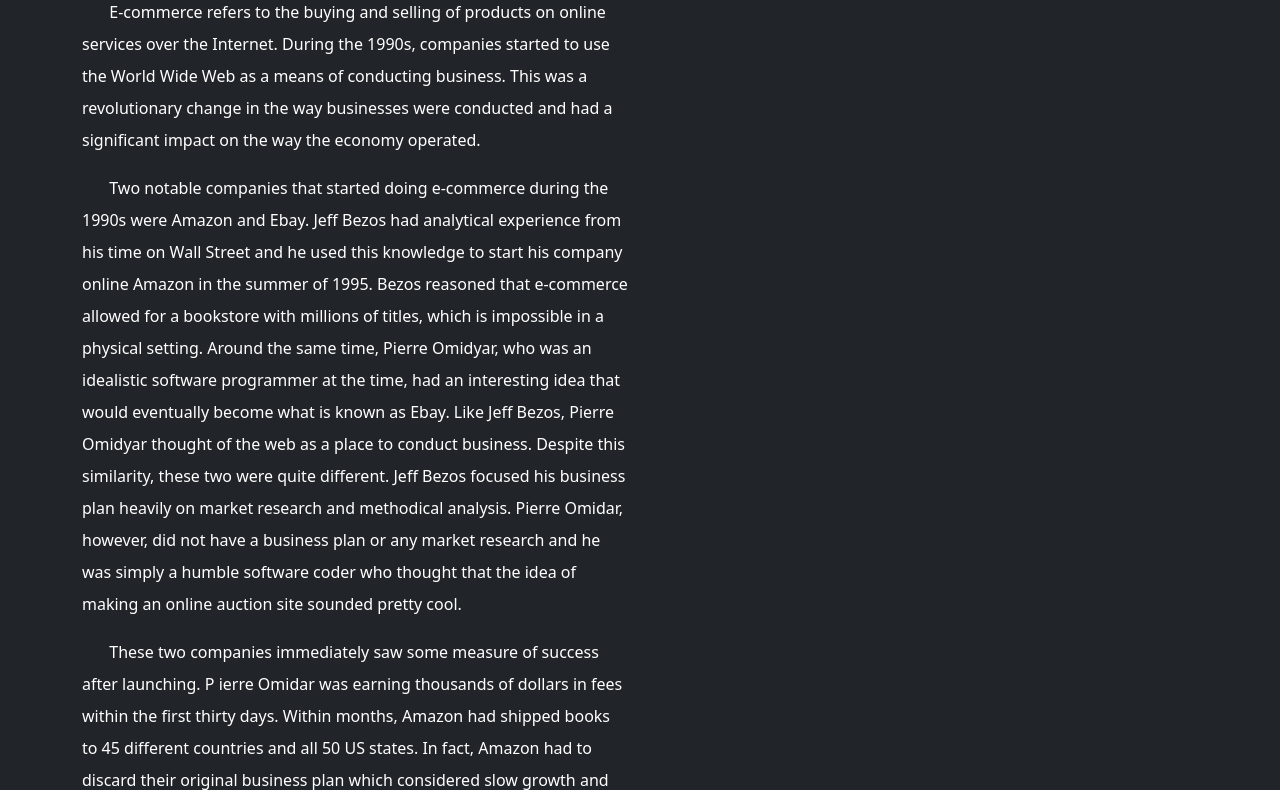
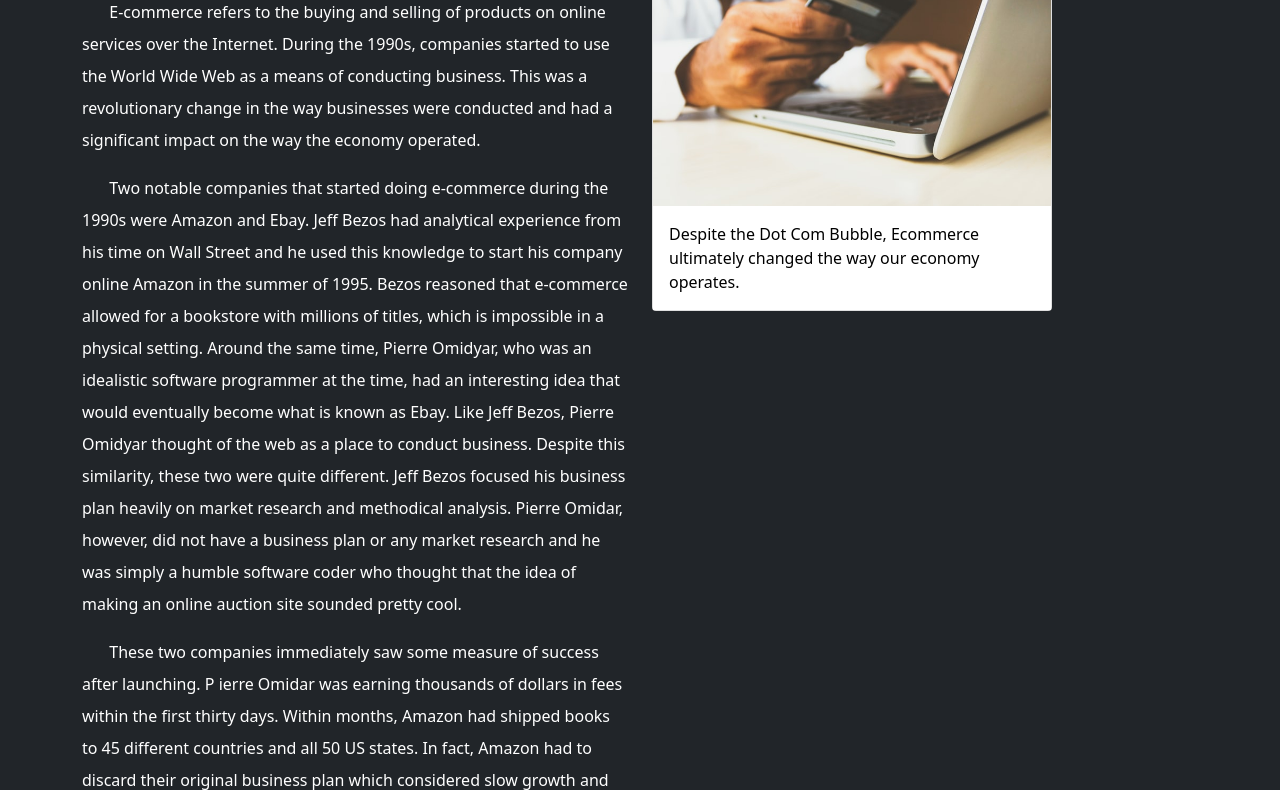
Before and after one commit to k3vinhu4ng/HistoryofTheInternet, a plain HTML site: page docs/bubble.html in a window 1280 px wide. Shown: the part 116-906 px from the top of the page. Drawn offline with nearby package versions, Linux system fonts and the light colour scheme.

Commit message:
added ecommerce picture

```diff
--- a/docs/bubble.html
+++ b/docs/bubble.html
@@ -124,6 +124,14 @@
             </p>
 
         </div>
+        <div class="col-sm-6">
+            <div class="card" style="width: 25rem;">
+                <img class="card-img-top" src="imgs/ecommerce.jpg" alt="Card image cap">
+                <div class="card-body">
+                    <p class="card-text">Despite the Dot Com Bubble, Ecommerce ultimately changed the way our economy operates. </p>
+                </div>
+            </div>
+        </div>
     </div>
 </div>
 </div>
```
Also changed, not shown: docs/imgs/ecommerce.jpg (added).
